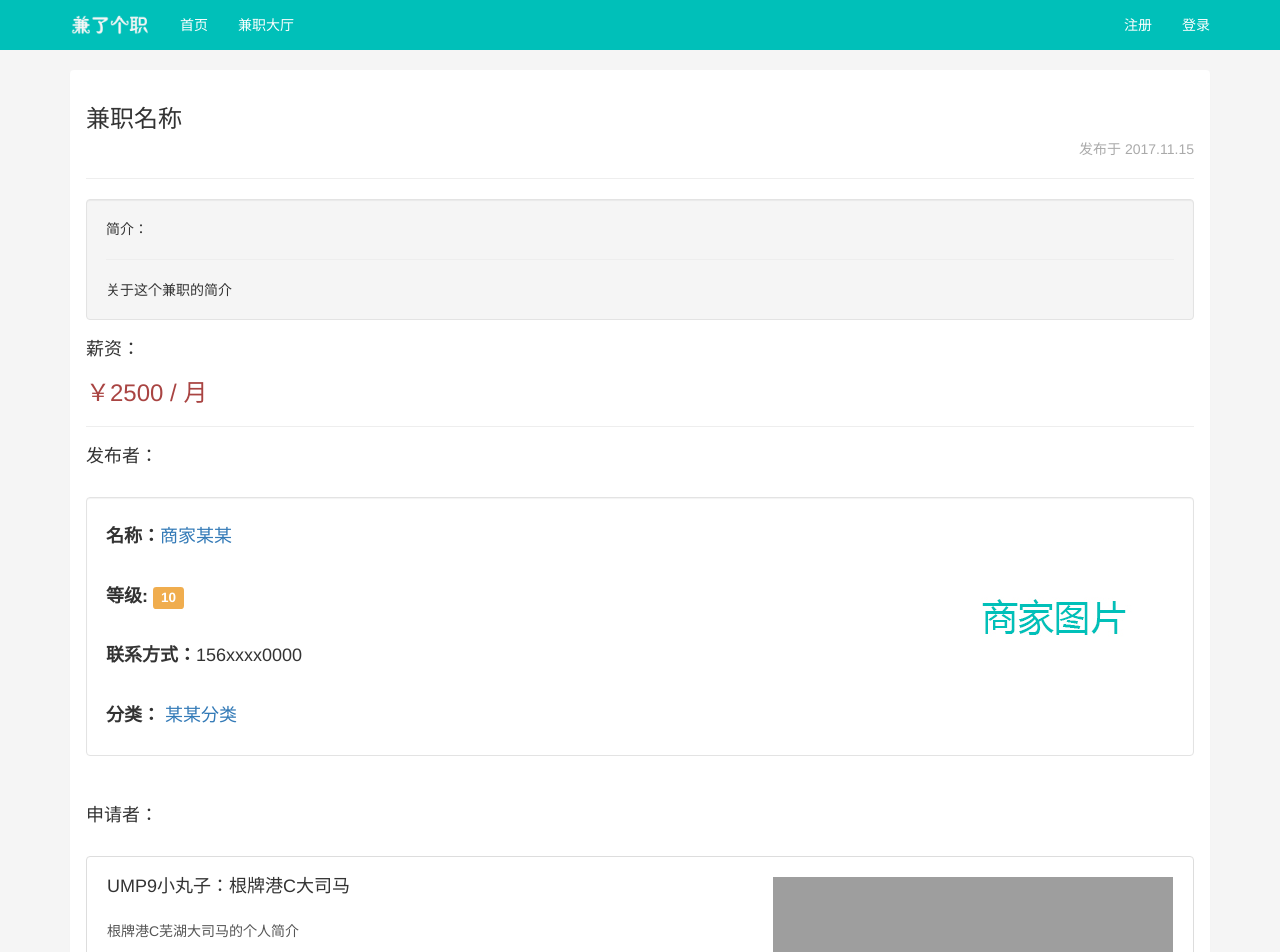
After one commit to joenahm/webCompetition, a PHP site: page /detail.php in a window 1280 px wide. The commit adds this page. Shown: the top 952 px of the page. Run offline with PHP 8.4, Linux system fonts and the light colour scheme; some libraries are stand-ins or nearby versions; grey boxes are pictures that could not be loaded.

Commit message:
更新兼职大厅和详情页

```diff
--- /dev/null
+++ b/front/detail.php
@@ -0,0 +1,60 @@
+<!DOCTYPE html>
+<html>
+<head>
+	<?php include('head.php'); ?> <!-- 包含head的内容 -->
+	<title>#兼职名称-兼了个职-大学生兼职平台</title>
+</head>
+<body>
+	<?php include('nav.php'); ?> <!-- 包含导航 -->
+	<div class="container">
+		<div class="row">
+			<div class="col-md-12">
+				<div class="panel">
+					<div class="panel-body">
+						<h3>兼职名称 <h5 class="text-right publisher">发布于 2017.11.15</h5></h3><hr>
+						<div class="well">
+							简介：<hr>
+							关于这个兼职的简介
+						</div>
+						<h4>薪资：</h4><h3 class="text-danger">￥2500 / 月</h3>
+						<hr>
+						<h4>发布者：</h4><br>
+						<div class="well well-white clearfix">
+							<div class="pull-right text-right"><img src="public/images/merchant.jpg" alt="商家"></div>
+							<div class="pull-left">
+								<h4><strong>名称：</strong><a href="" data-toggle="tooltip" data-placement="right" title="点击跳转到商家主页">商家某某</a></h4><br>
+								<h4><strong>等级:</strong> <span class="label label-warning" data-toggle="tooltip" data-placement="right" title="此积分代表商家的信用等级">10</span></h4><br>
+								<h4><strong>联系方式：</strong>156xxxx0000</h4><br>
+								<h4><strong>分类：</strong> <a href=""  data-toggle="tooltip" data-placement="right" title="点击查看此分类的所有兼职">某某分类</a></h4>
+							</div>
+						</div><br>
+						<h4>申请者：</h4><br>
+						<div class="list-group">
+							<a href="#" class="list-group-item clearfix">
+								<div class="pull-left">
+								<h4 class="list-group-item-heading">UMP9小丸子：根牌港C大司马</h4><br>
+								<p class="list-group-item-text">根牌港C芜湖大司马的个人简介</p>
+								</div>
+								<div class="pull-right text-right"><img src="public/images/userDefault" alt="用户"></div>
+							</a>
+							<a href="#" class="list-group-item clearfix">
+								<div class="pull-left">
+								<h4 class="list-group-item-heading">UMP9小丸子：根牌港C大司马</h4><br>
+								<p class="list-group-item-text">根牌港C芜湖大司马的个人简介</p>
+								</div>
+								<div class="pull-right text-right"><img src="public/images/userDefault" alt="用户"></div>
+							</a>
+						</div>
+					</div>
+				</div>
+			</div>
+		</div>
+	</div>
+	<?php include('footer.php'); ?>	<!-- 包含页脚和返回顶部按钮 -->
+</body>
+<?php include('popModal.php'); ?> <!-- 包含弹窗 -->
+<script src="public\js\common.js"></script>
+<script>
+
+</script>
+</html>
--- a/front/head.php
+++ b/front/head.php
@@ -1,7 +1,6 @@
 <meta charset="utf-8">
 <meta http-equiv="X-UA-Compatible" content="IE=edge">
 <meta name="viewport" content="width=device-width, initial-scale=1">
-<title>兼了个职-大学生兼职平台</title>
 <link rel="icon" href="../public/images/favicon.ico">
 <script src="../public/js/jquery.js"></script>
 <link rel="stylesheet" href="../public/bootstrap/css/bootstrap.min.css">
--- a/front/nav.php
+++ b/front/nav.php
@@ -15,12 +15,12 @@
 			<!-- Collect the nav links, forms, and other content for toggling -->
 			<div class="collapse navbar-collapse" id="bs-example-navbar-collapse-1">
 				<ul class="nav navbar-nav">
-					<li class="active"><a href="#">首页<span class="sr-only">(current)</span></a></li>
-					<li><a href="#">兼职大厅</a></li>
+					<li><a href="index.php">首页<span class="sr-only">(current)</span></a></li>
+					<li><a href="hall.php">兼职大厅</a></li>
 				</ul>
 				<ul class="nav navbar-nav navbar-right">
-					<li><a href="#" id="signIn" onclick="openPanel('#signInPanel')">注册</a></li>
-					<li><a href="#" id="signUp" onclick="openPanel('#signUpPanel')">登录</a></li>
+					<li><a href="#" id="signIn" data-toggle="modal" data-target="#signInModal">注册</a></li>
+					<li><a href="#" id="signUp" data-toggle="modal" data-target="#signUpModal">登录</a></li>
 				</ul>
 				<ul class="nav navbar-nav navbar-right" id="userToggle" style="display: none;">
 					<li class="dropdown">
--- /dev/null
+++ b/front/popModal.php
@@ -0,0 +1,78 @@
+<div class="modal fade" id="signInModal" tabindex="-1" role="dialog" aria-labelledby="signInModalLabel">
+	<div class="modal-dialog" role="document">
+		<div class="modal-content">
+			<div class="modal-header">
+				<button type="button" class="close" data-dismiss="modal" aria-label="Close"><span aria-hidden="true">&times;</span></button>
+				<h4 class="modal-title" id="myModalLabel">注册</h4>
+			</div>
+			<div class="modal-body">
+				<form class="form-horizontal">
+					<div class="form-group">
+						<label for="phone" class="col-sm-2 control-label">电话</label>
+						<div class="col-sm-10">
+							<input type="tel" class="form-control" id="phone" name="phone" placeholder="请输入你的电话号码">
+						</div>
+					</div>
+					<div class="form-group">
+						<label for="username" class="col-sm-2 control-label">用户名</label>
+						<div class="col-sm-10">
+							<input type="text" class="form-control" id="username" name="username" placeholder="只能是字母数字下划线, 且必须以字母开头">
+						</div>
+					</div>
+					<div class="form-group">
+						<label for="password" class="col-sm-2 control-label">密码</label>
+						<div class="col-sm-10">
+							<input type="password" class="form-control" id="password" name="password" placeholder="请输入密码">
+						</div>
+					</div>
+					<div class="form-group">
+						<div class="col-sm-offset-2 col-sm-10">
+							<div class="radio">
+								<label>
+									<input type="radio" name="usertype" value="student"> 我是学生
+								</label>
+								<label>
+									<input type="radio" name="usertype" value="merchant"> 我是商家
+								</label>
+							</div>
+						</div>
+					</div>
+				</div>
+				<div class="modal-footer">
+					<button type="button" class="btn btn-primary">注册</button>
+					<button type="reset" class="btn ">重置</button>
+					<button type="button" class="btn btn-default" data-dismiss="modal">取消</button>
+				</div>
+			</form>
+		</div>
+	</div>
+</div>
+<div class="modal fade" id="signUpModal" tabindex="-1" role="dialog" aria-labelledby="signUpModalLabel">
+	<div class="modal-dialog" role="document">
+		<div class="modal-content">
+			<div class="modal-header">
+				<button type="button" class="close" data-dismiss="modal" aria-label="Close"><span aria-hidden="true">&times;</span></button>
+				<h4 class="modal-title" id="myModalLabel">登录</h4>
+			</div>
+			<div class="modal-body">
+				<form class="form-horizontal">
+					<div class="form-group">
+						<label for="username" class="col-sm-2 control-label">用户名</label>
+						<div class="col-sm-10">
+							<input type="text" class="form-control" id="username" name="username" placeholder="请输入用户名">
+						</div>
+					</div>
+					<div class="form-group">
+						<label for="password" class="col-sm-2 control-label">密码</label>
+						<div class="col-sm-10">
+							<input type="password" class="form-control" id="password" name="password" placeholder="请输入密码">
+						</div>
+					</div>
+					<div class="modal-footer">
+						<button type="buttom" class="btn btn-primary">登录</button>
+						<button type="button" class="btn btn-default" data-dismiss="modal">取消</button>
+					</div>
+				</form>
+			</div>
+		</div>
+	</div>
--- a/front/public/css/common.css
+++ b/front/public/css/common.css
@@ -8,7 +8,8 @@ body {
   #nav .navbar-nav > li > a {
     color: #fff; }
     #nav .navbar-nav > li > a:hover {
-      color: #eee; }
+      color: #eee;
+      background: #00a0a2; }
   #nav .navbar-nav > .active > a, #nav .navbar-nav > .active > a:focus, #nav .navbar-nav > .active > a:hover, #nav .navbar-nav > .open > a, #nav .navbar-nav > .open > a:focus, #nav .navbar-nav > .open > a:hover {
     background: #00a0a2; }
   #nav .navbar-toggle:focus, #nav .navbar-toggle:hover {
@@ -38,8 +39,18 @@ body {
     background: #00a0a2;
     color: #eee; }
 
+.well-white {
+  background: #fff; }
+
+.list-group-item {
+  padding: 20px; }
+
 .jobInfo {
-  margin: 10px; }
+  margin: 10px;
+  list-style: none; }
+
+.publisher {
+  color: #aaa; }
 
 #backTop {
   position: fixed;
@@ -57,19 +68,3 @@ footer {
   footer span {
     color: #fff;
     font-size: 16px; }
-
-#mask {
-  width: 100%;
-  background: #222;
-  opacity: 0.7;
-  z-index: 9999;
-  position: fixed;
-  top: 0px;
-  display: none; }
-
-.popPanel {
-  z-index: 10000;
-  position: fixed;
-  width: 30%;
-  top: 20%;
-  display: none; }
--- a/front/public/css/common.scss
+++ b/front/public/css/common.scss
@@ -11,6 +11,7 @@ body{
 
 		&:hover{
 			color: #eee;
+			background: #00a0a2;
 		}
 	}
 
@@ -58,8 +59,21 @@ body{
 	}
 }
 
+.well-white{
+	background: #fff;
+}
+
+.list-group-item{
+	padding: 20px;
+}
+
 .jobInfo{
 	margin: 10px;
+	list-style: none;
+}
+
+.publisher{
+	color: #aaa;
 }
 
 #backTop{
@@ -82,21 +96,3 @@ footer{
 		font-size: 16px;
 	}
 }
-
-#mask{
-	width: 100%;
-	background: #222;
-	opacity: 0.7;
-	z-index: 9999;
-	position: fixed;
-	top: 0px;
-	display: none;
-}
-
-.popPanel{
-	z-index:10000;
-	position: fixed;
-	width: 30%;
-	top: 20%;
-	display: none;
-}
--- a/front/public/js/common.js
+++ b/front/public/js/common.js
@@ -20,31 +20,15 @@ function setBackTop(){
 	});
 }
 
-function setPopPanel(){
-	$("#mask").height($(document).height());
-
-	var panelArr = $(".popPanel");
-	for( var i = 0 ; i < panelArr.length ; i++ ){
-		panelArr.eq(i).css({"left":(($(document).width()-panelArr.eq(i).width())/2)+"px"});
-	}
-}
-
-function closePanel(panelName){
-	$(panelName).hide(100);
-	$("#mask").fadeOut(100);
-}
-
-function openPanel(panelName){
-	$("#mask").fadeIn(100);
-	$(panelName).show(100);
-}
-
 
 $(function(){
 	setBackTop();
-	setPopPanel();
 
-	$("form").get(0).onsubmit = function(){ //阻止表单提交
-		return false;
+	for( var i = 0 ; i < $("form").length ; i++ ){
+		$("form").get(i).onsubmit = function(){ //阻止表单提交
+			return false;
+		}
 	}
+
+	$('[data-toggle="tooltip"]').tooltip();
 });
```
Also changed, not shown: front/hall.php (added, +64 -0 lines), front/index.php (+11 -7 lines), front/popPanel.php (deleted, +0 -76 lines), front/public/css/hall.css (added), front/public/css/hall.scss (added).
